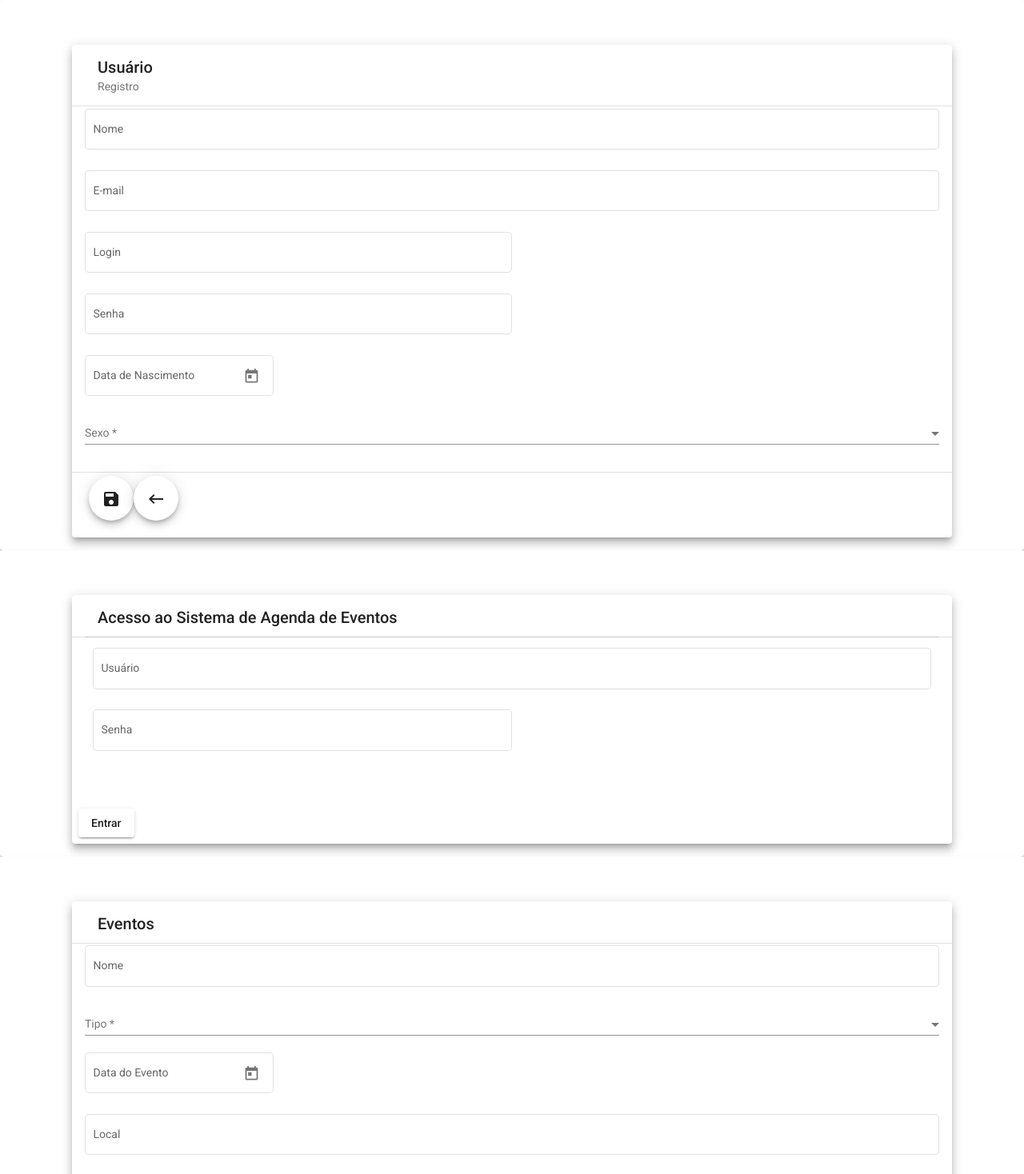
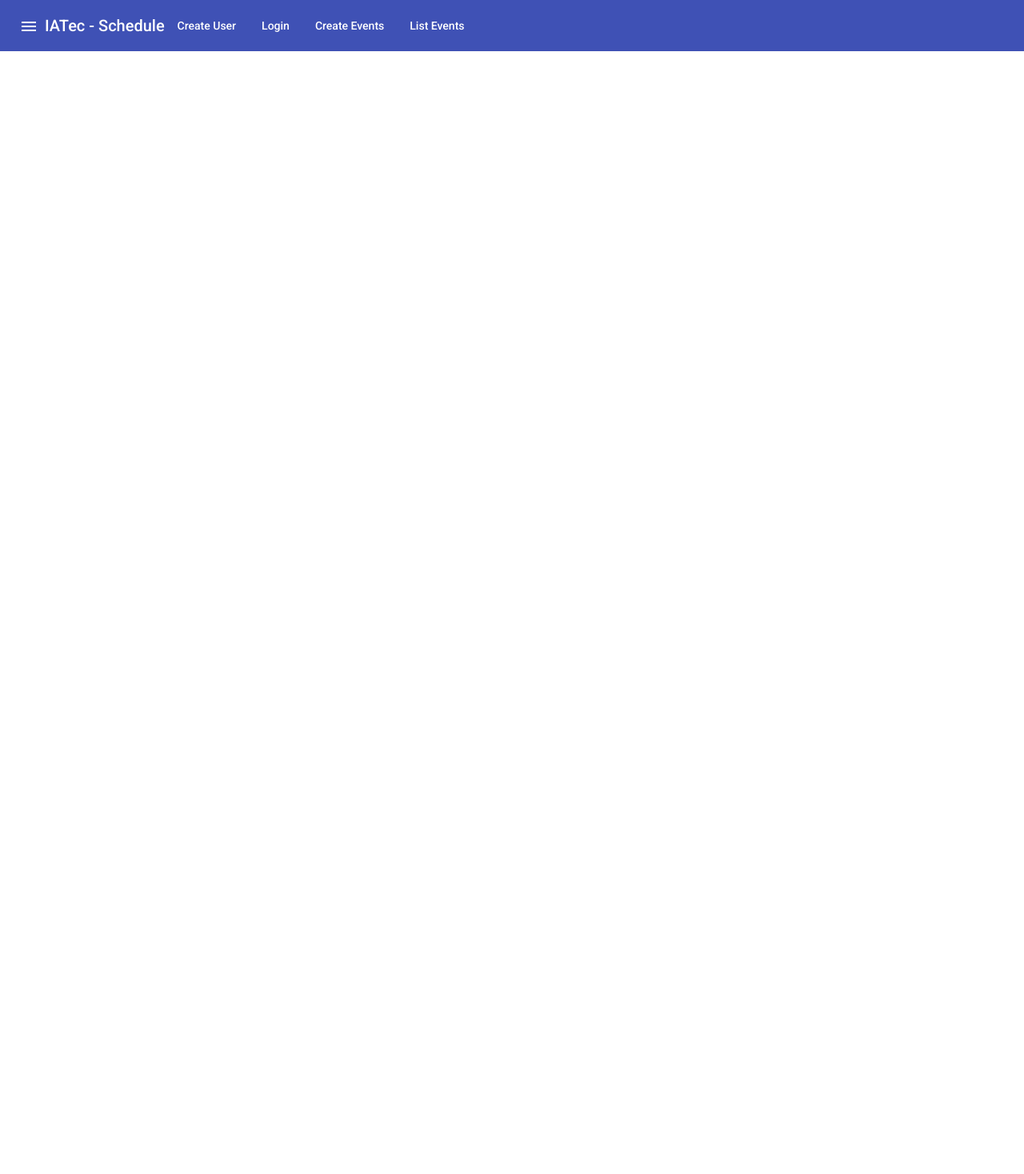
Before and after one commit to adriano707/IATecScheduleFront, an Angular app: page / in a window 1280 px wide. Shown: the top 1468 px of the page at 80% size. After the commit the page ends 800 px from the top, so only its background shows below. Built offline with nearby package versions, Linux system fonts and the light colour scheme.

Commit message:
atualization

```diff
--- a/src/app/app.component.html
+++ b/src/app/app.component.html
@@ -1,11 +1,17 @@
-<mat-card>
-  <app-user></app-user>
-</mat-card>
+<mat-toolbar color="primary">
+  <mat-toolbar-row>
+    <button mat-icon-button>
+      <mat-icon>menu</mat-icon>
+    </button>
+    <h1>IATec - Schedule</h1>
+    <span class="menu-spacer"></span>
+    <div>
+      <a mat-button [routerLink]="'/create-users'"> Create User </a>
+      <a mat-button [routerLink]="'/login'"> Login </a>
+      <a mat-button [routerLink]="'/create-event'"> Create Events </a>
+      <a mat-button [routerLink]="'/list-events'"> List Events </a>
 
-<mat-card>
-  <app-login></app-login>
-</mat-card>
-
-<mat-card>
-  <app-event></app-event>
-</mat-card>
+    </div>
+  </mat-toolbar-row>
+</mat-toolbar>
+<router-outlet></router-outlet>
--- /dev/null
+++ b/src/app/list-events/list-events.component.html
@@ -0,0 +1,5 @@
+<mat-list role="list">
+    <mat-list-item role="listitem" *ngFor="let event of events; let i = index">
+        <span>{{event.name}}</span>
+    </mat-list-item>
+</mat-list>
--- /dev/null
+++ b/src/app/list-events/list-events.component.ts
@@ -0,0 +1,55 @@
+import { HttpClient, HttpHeaders } from '@angular/common/http';
+import { Component, OnInit } from '@angular/core';
+import { Router } from '@angular/router';
+import { NotificationService } from '../Shared/services/notification.service';
+import { SpinnerService } from '../Shared/services/spinner.service';
+
+@Component({
+  selector: 'app-list-events',
+  templateUrl: './list-events.component.html',
+  styleUrls: ['./list-events.component.css']
+})
+export class ListEventsComponent implements OnInit {
+
+  events: any[];
+
+  constructor(
+    private router: Router,
+    private httpClient: HttpClient,
+    private notificationService: NotificationService,
+    private spinnerService: SpinnerService
+  ) {}
+
+  ngOnInit(): void {
+    this.GetEvents();
+  }
+
+  GetEvents(): void {
+
+    const infoUser = localStorage.getItem('user');
+    const user = JSON.parse(infoUser);
+
+    const headers = new HttpHeaders({
+      'Authorization': `bearer ${user.token}`
+    });
+
+    const options = {headers};
+
+    this.httpClient
+      .get<any[]>(`https://localhost:44317/events`, options)
+      .subscribe(
+        (res) => {
+          this.spinnerService.spin$.next(false);
+          this.events = res;
+        },
+        (error) => {
+          this.spinnerService.spin$.next(false);
+          this.notificationService.showNotification(
+            'Error on get events.',
+            ''
+          );
+        }
+      );
+  }
+
+}
```
Also changed, not shown: src/app/app-routing.module.ts (+5 -2 lines), src/app/app.module.ts (+8 -2 lines), src/app/list-events/list-events.component.css (added), 1 other file (tests, documents, lock files or other folders).
